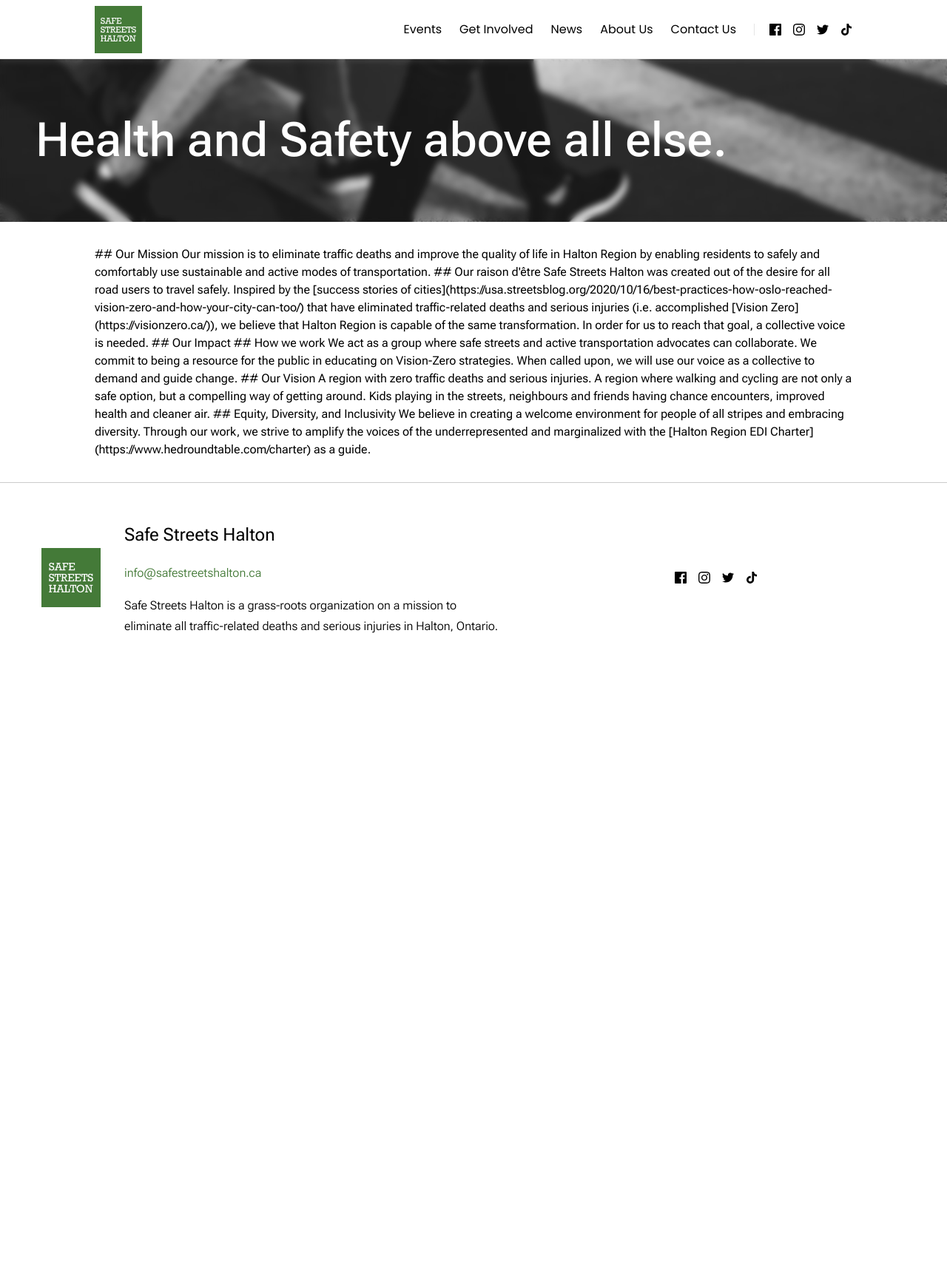
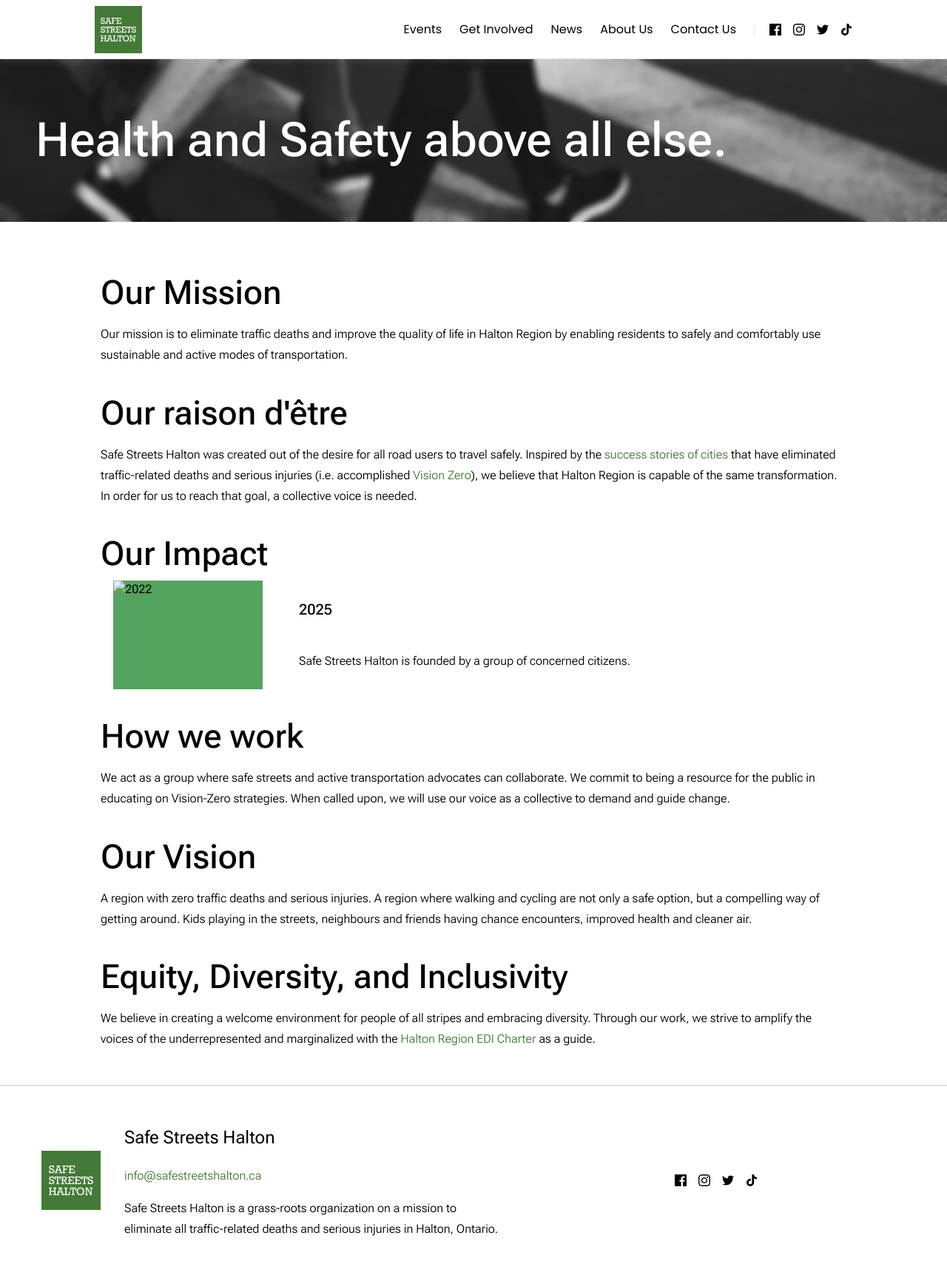
Before and after one commit to Safe-Streets-Halton/safe-streets-halton.github.io, a Jekyll site: the page built from about.html, in a window 1280 px wide. Shown: the whole page at 74% size. Built offline with Jekyll 4.4.1, drawn with Linux system fonts in a browser that asks for light colours; before the commit the page ends 909 px from its top, so only the background shows below that.

Commit message:
Added timeline basic grid structure

```diff
--- a/_sass/style.scss
+++ b/_sass/style.scss
@@ -6,6 +6,7 @@
 @use 'posts.scss' as *;
 @use 'banner-post.scss' as *;
 @use 'get-involved.scss' as *;
+@use 'timeline.scss' as *;
 
 body {
     font-family: "Roboto Flex", sans-serif;
--- /dev/null
+++ b/_sass/timeline.scss
@@ -0,0 +1,30 @@
+.timeline {
+    display: grid;
+    grid-template-columns:
+        [image-start] minmax(200px, 1fr) [image-end content-start]
+        minmax(300px, 3fr) [content-end];
+    gap: 16px;
+
+    &-item {
+        display: contents;
+
+        &__image {
+            grid-column: image;
+            width: 100%;
+            height: auto;
+            background: oklch(64.9% 0.128 146.6);
+        }
+
+        &__content {
+            grid-column: content;
+            display: flex;
+            flex-direction: column;
+            gap: 8px;
+            padding: 8px 0px;
+        }
+    }
+
+    @media (max-width: 768px) {
+        grid-template-columns: [image-start content-start] 1fr [image-end content-end];
+    }
+}
--- a/about.html
+++ b/about.html
@@ -6,26 +6,29 @@ layout: banner-page
 phrase: Health and Safety above all else.
 banner: "/uploads/crosswalk-banner.webp"
 ---
+<h2>Our Mission</h2>
+<p>Our mission is to eliminate traffic deaths and improve the quality of life in Halton Region by enabling residents to safely and comfortably use sustainable and active modes of transportation.
+</p>
 
-## Our Mission
+<h2>Our raison d'être</h2>
+<p>Safe Streets Halton was created out of the desire for all road users to travel safely. Inspired by the <a href="https://usa.streetsblog.org/2020/10/16/best-practices-how-oslo-reached-vision-zero-and-how-your-city-can-too/">success stories of cities</a> that have eliminated traffic-related deaths and serious injuries (i.e. accomplished <a href="https://visionzero.ca/">Vision Zero</a>), we believe that Halton Region is capable of the same transformation. In order for us to reach that goal, a collective voice is needed.</p>
 
-Our mission is to eliminate traffic deaths and improve the quality of life in Halton Region by enabling residents to safely and comfortably use sustainable and active modes of transportation.
+<h2>Our Impact</h2>
+<div class="timeline">
+    <div class="timeline-item">
+        <img class="timeline-item__image"  alt="2022" aria-hidden="true" />
+        <div class="timeline-item__content">
+            <h3>2025</h3>
+            <p>Safe Streets Halton is founded by a group of concerned citizens.</p>
+        </div>
+    </div>
+</div>
 
-## Our raison d'être
+<h2>How we work</h2>
+<p>We act as a group where safe streets and active transportation advocates can collaborate. We commit to being a resource for the public in educating on Vision-Zero strategies. When called upon, we will use our voice as a collective to demand and guide change.</p>
 
-Safe Streets Halton was created out of the desire for all road users to travel safely. Inspired by the [success stories of cities](https://usa.streetsblog.org/2020/10/16/best-practices-how-oslo-reached-vision-zero-and-how-your-city-can-too/) that have eliminated traffic-related deaths and serious injuries (i.e. accomplished [Vision Zero](https://visionzero.ca/)), we believe that Halton Region is capable of the same transformation. In order for us to reach that goal, a collective voice is needed.
+<h2>Our Vision</h2>
+<p>A region with zero traffic deaths and serious injuries. A region where walking and cycling are not only a safe option, but a compelling way of getting around. Kids playing in the streets, neighbours and friends having chance encounters, improved health and cleaner air.</p>
 
-## Our Impact
-
-
-## How we work
-
-We act as a group where safe streets and active transportation advocates can collaborate. We commit to being a resource for the public in educating on Vision-Zero strategies. When called upon, we will use our voice as a collective to demand and guide change.
-
-## Our Vision
-
-A region with zero traffic deaths and serious injuries. A region where walking and cycling are not only a safe option, but a compelling way of getting around. Kids playing in the streets, neighbours and friends having chance encounters, improved health and cleaner air.
-
-## Equity, Diversity, and Inclusivity
-
-We believe in creating a welcome environment for people of all stripes and embracing diversity. Through our work, we strive to amplify the voices of the underrepresented and marginalized with the [Halton Region EDI Charter](https://www.hedroundtable.com/charter) as a guide.
+<h2>Equity, Diversity, and Inclusivity</h2>
+<p>We believe in creating a welcome environment for people of all stripes and embracing diversity. Through our work, we strive to amplify the voices of the underrepresented and marginalized with the <a href="https://www.hedroundtable.com/charter">Halton Region EDI Charter</a> as a guide.</p>
```
